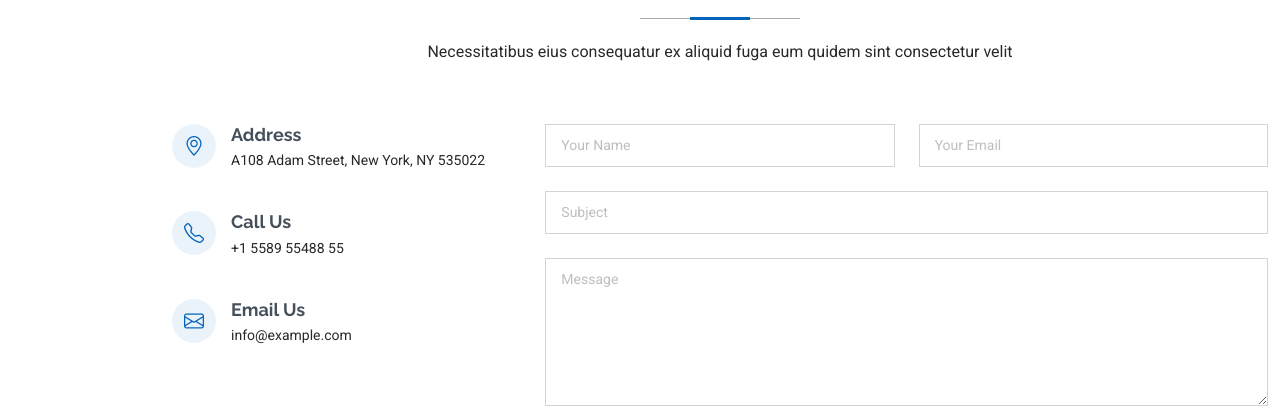
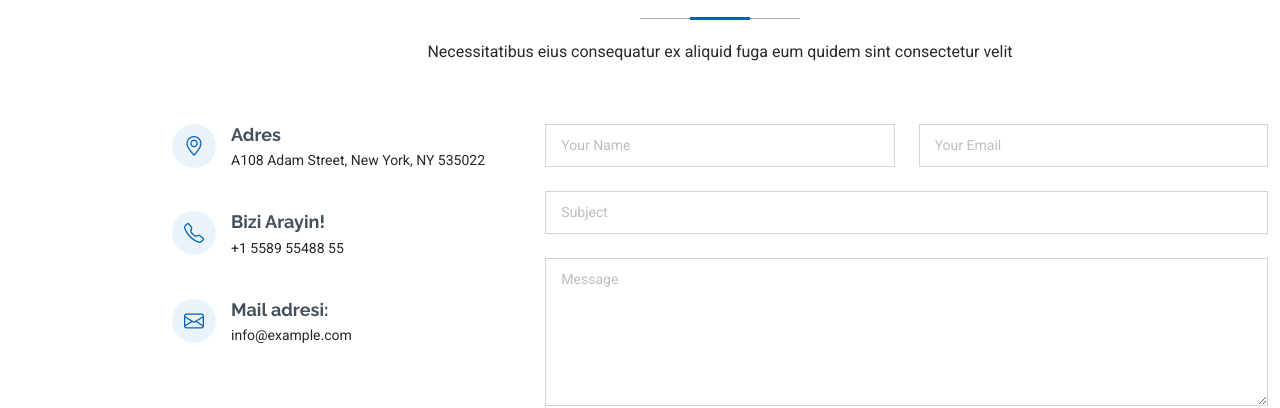
Before and after one commit to SalihKemal/Sule-Akin.github.io, a plain HTML site: page index.html in a window 1280 px wide. Shown: the part 6420-6828 px from the top of the page. Drawn offline with Linux system fonts and the light colour scheme; animation ran at ten frames a second.

Commit message:
iletisim bilgileri Türkcelestirildi

```diff
--- a/index.html
+++ b/index.html
@@ -702,7 +702,7 @@
             <div class="info-item d-flex" data-aos="fade-up" data-aos-delay="200">
               <i class="bi bi-geo-alt flex-shrink-0"></i>
               <div>
-                <h3>Address</h3>
+                <h3>Adres</h3>
                 <p>A108 Adam Street, New York, NY 535022</p>
               </div>
             </div><!-- End Info Item -->
@@ -710,7 +710,7 @@
             <div class="info-item d-flex" data-aos="fade-up" data-aos-delay="300">
               <i class="bi bi-telephone flex-shrink-0"></i>
               <div>
-                <h3>Call Us</h3>
+                <h3>Bizi Arayin!</h3>
                 <p>+1 5589 55488 55</p>
               </div>
             </div><!-- End Info Item -->
@@ -718,7 +718,7 @@
             <div class="info-item d-flex" data-aos="fade-up" data-aos-delay="400">
               <i class="bi bi-envelope flex-shrink-0"></i>
               <div>
-                <h3>Email Us</h3>
+                <h3>Mail adresi:</h3>
                 <p>info@example.com</p>
               </div>
             </div><!-- End Info Item -->
```
